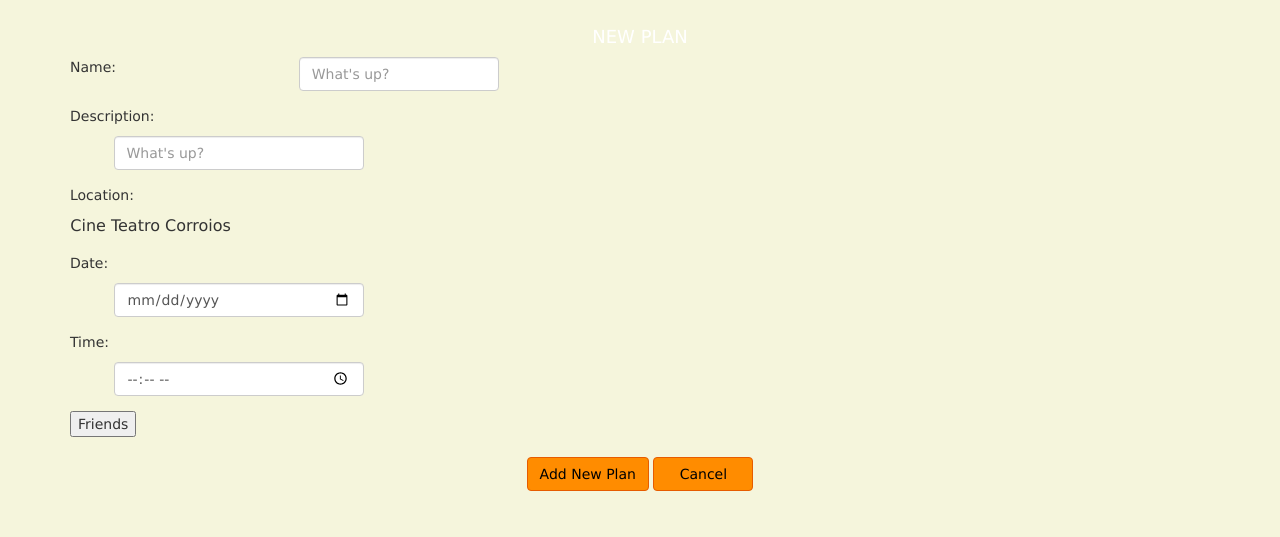
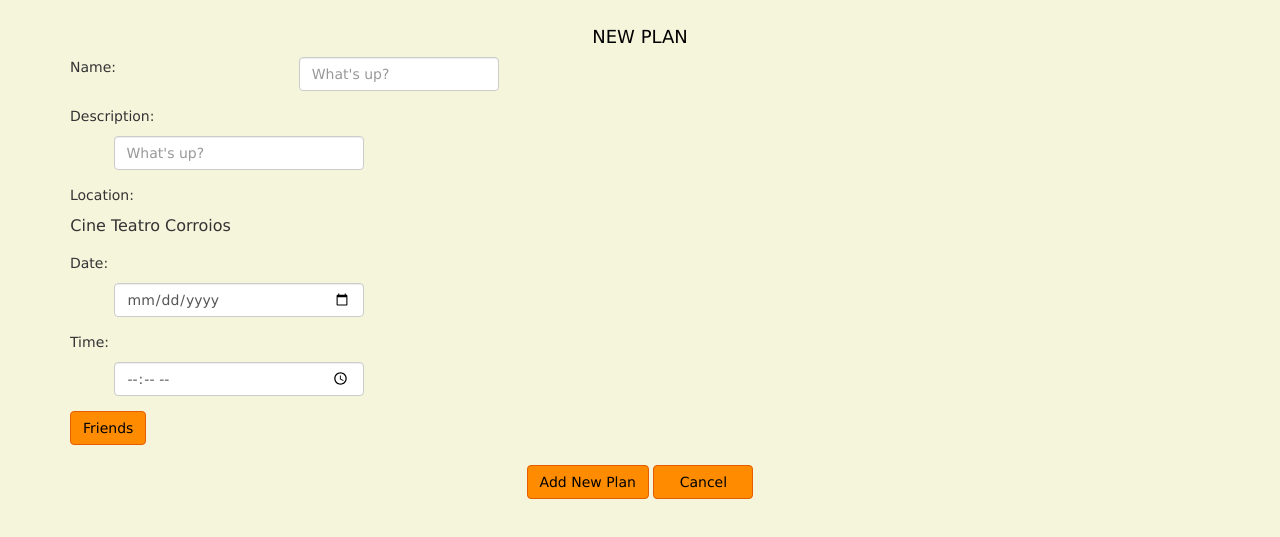
Before and after one commit to GetUp-Go/GetUp-Go.github.io, a plain HTML site: page prototype/IPM/newplanteatro.html in a window 1280 px wide. Shown: the part 53-590 px from the top of the page. Drawn offline with nearby package versions, Linux system fonts and the light colour scheme.

Commit message:
new plan theater fixed

```diff
--- a/prototype/IPM/newplanteatro.html
+++ b/prototype/IPM/newplanteatro.html
@@ -69,7 +69,7 @@
         <!-- Row 1 -->
         <div class="row">
 
-              <div style="text-align:center; color:white;">
+              <div style="text-align:center; color:black;">
                 <h4>NEW PLAN</h4>
             </div>
             <div class="col-lg-2 col-md-2 col-xs-2" style="align-text:center;">
@@ -126,7 +126,7 @@
                 </div>
             </div><br>
             <div class="col-lg-12 col-md-12 col-xs-12" style="align-text:center;">
-             <button  type="button" data-toggle="modal" data-target="#myModal">Friends</button>
+             <button class = "btn btn-info"  type="button" data-toggle="modal" data-target="#myModal">Friends</button>
             <div class="modal fade" id="myModal" role="dialog">
                 <div class="modal-dialog modal-sm">
                     <div class="modal-content">
```
